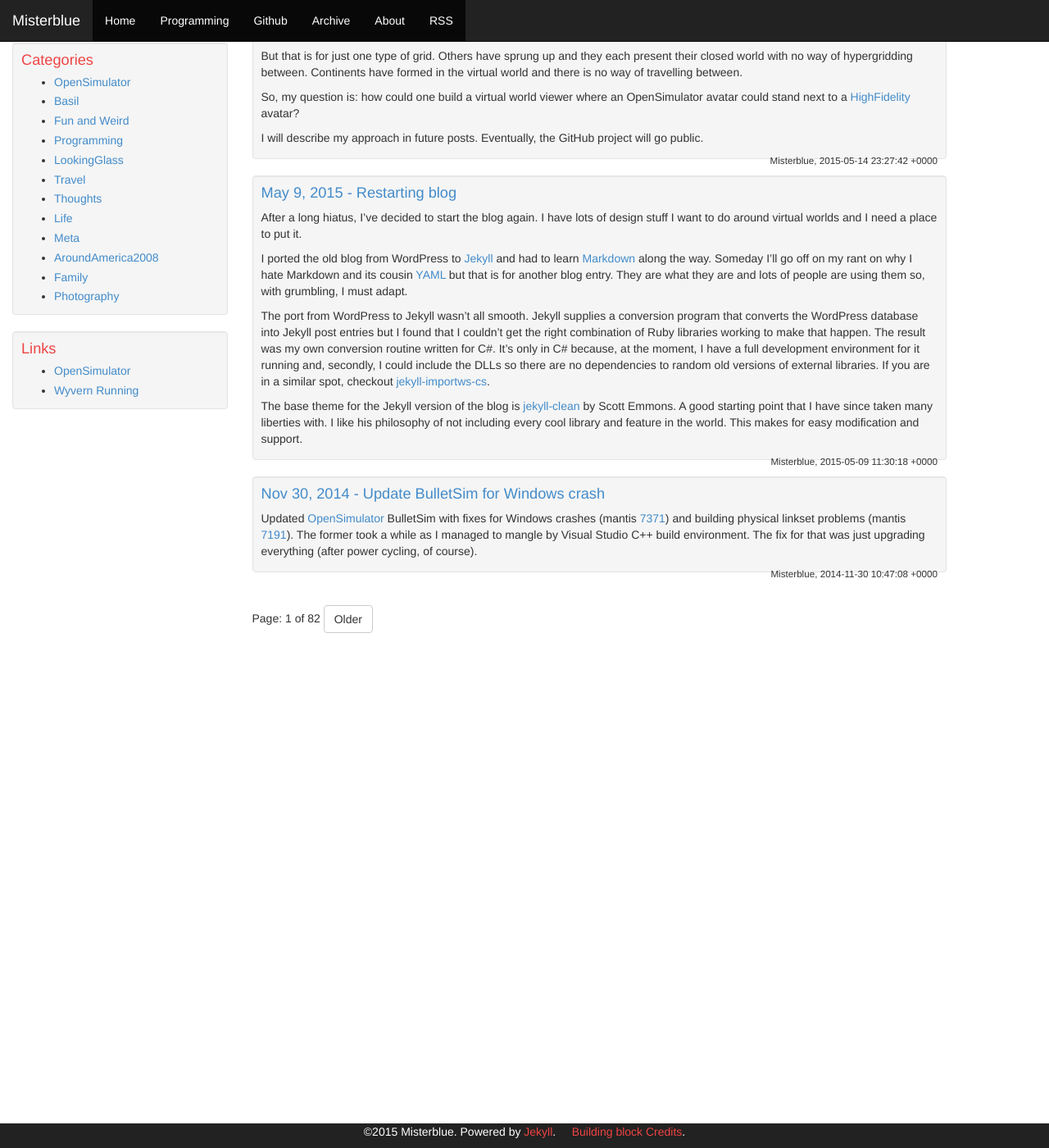
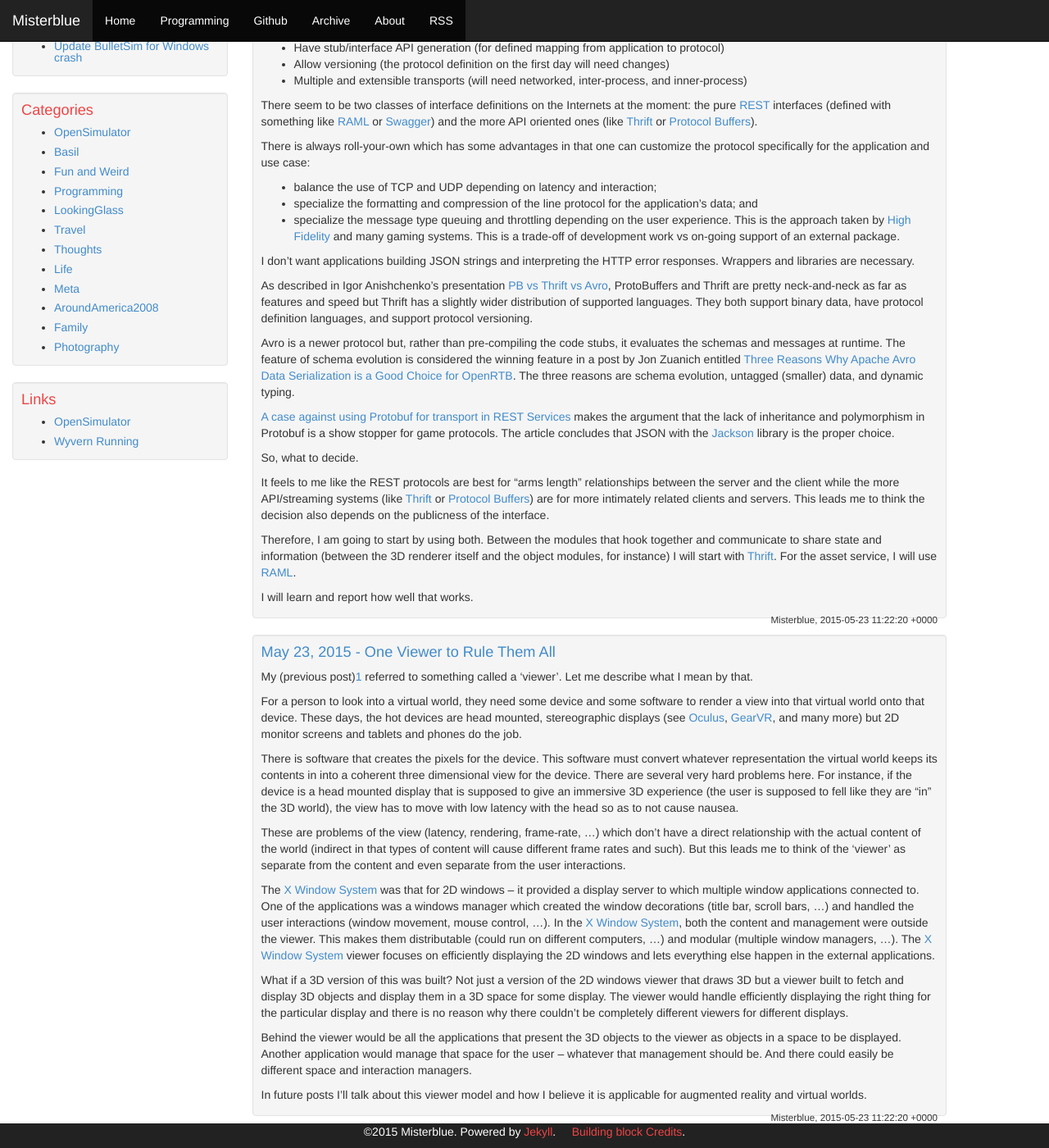
Before and after one commit to Misterblue/misterblue.github.io, a Jekyll site: the page built from index.html, in a window 1280 px wide and 1400 px high, scrolled down 253 px. Shown: the whole window at 82% size. Built offline with Jekyll 4.4.1, drawn with Linux system fonts in a browser that asks for light colours; Markdown is read by kramdown in place of the engine named in the settings; the list of posts is cut into pages by our own code; comment, search, counter and statistics services are not loaded; some of the changed text lies outside the part shown.

Commit message:
Publish comments on viewer and protocol decisions.

```diff
--- /dev/null
+++ b/_posts/2015-05-23-one-viewer-to-rule-them-all.md
@@ -0,0 +1,75 @@
+---
+layout: post
+# 'status' is the main flag of where the post will appear.
+# status is 'draft' or 'publish'
+# if status is 'publish', post will apprear in blog roll.
+status: publish
+title: One Viewer to Rule Them All
+author:
+  display_name: Misterblue
+  login: Misterblue
+  email: misterblue-blog@misterblue.com
+  url: http://misterblue.com
+author_login: Misterblue
+author_email: misterblue-blog@misterblue.com
+author_url: http://misterblue.com
+date: 2015-05-23 11:22:20
+categories:
+- Basil
+---
+My (previous post)[1] referred to something called a 'viewer'.
+Let me describe what I mean by that.
+
+For a person to look into a virtual world, they need some device and some
+software to render a view into that virtual world onto that device.
+These days, the hot devices are head mounted, stereographic displays
+(see [Oculus], [GearVR], and many more) but 2D monitor screens
+and tablets and phones do the job.
+
+There is software that creates the pixels for the device.
+This software must convert whatever representation the virtual world
+keeps its contents in into a coherent three dimensional view for
+the device. There are several very hard problems here.
+For instance, if the device is a head mounted display that is supposed
+to give an immersive 3D experience (the user is supposed to fell like they
+are "in" the 3D world), the view has to move with low latency with the
+head so as to not cause nausea.
+
+These are problems of the view (latency, rendering, frame-rate, ...) which
+don't have a direct relationship with the actual content of the world
+(indirect in that types of content will cause different frame rates and such).
+But this leads me to think of the 'viewer' as separate from the content
+and even separate from the user interactions.
+
+The [X Window System] was that for 2D windows -- it provided a display
+server to which multiple window applications connected to.
+One of the applications was a windows manager which created the window
+decorations (title bar, scroll bars, ...) and handled the user interactions
+(window movement, mouse control, ...).
+In the [X Window System], both the content and management were outside the
+viewer.
+This makes them distributable (could run on different computers, ...)
+and modular (multiple window managers, ...).
+The [X Window System] viewer focuses on efficiently displaying the 2D
+windows and lets everything else happen in the external applications.
+
+What if a 3D version of this was built?
+Not just a version of the 2D windows viewer that draws 3D but a viewer
+built to fetch and display 3D objects and display them in a 3D space for
+some display. The viewer would handle efficiently displaying the right
+thing for the particular display and there is no reason why there couldn't
+be completely different viewers for different displays.
+
+Behind the viewer would be all the applications that present the
+3D objects to the viewer as objects in a space to be displayed.
+Another application would manage that space for the user -- whatever
+that management should be. And there could easily be different
+space and interaction managers.
+
+In future posts I'll talk about this viewer model and how I
+believe it is applicable for augmented reality and virtual worlds.
+
+[1]: http://blog.misterblue.com/archive/2015/2015-05-14-a-3d-object-viewer
+[Oculus]: https://www.oculus.com/
+[GearVR]: http://www.samsung.com/global/microsite/gearvr/
+[X Window System]: http://en.wikipedia.org/wiki/X_Window_System
```
Also changed, not shown: _posts/2015-05-15-one-viewer-to-rule-them-all.md (deleted, +0 -47 lines), _posts/2015-05-23-thrift-vs-protobuff-vs.md (+1 -1 lines).
